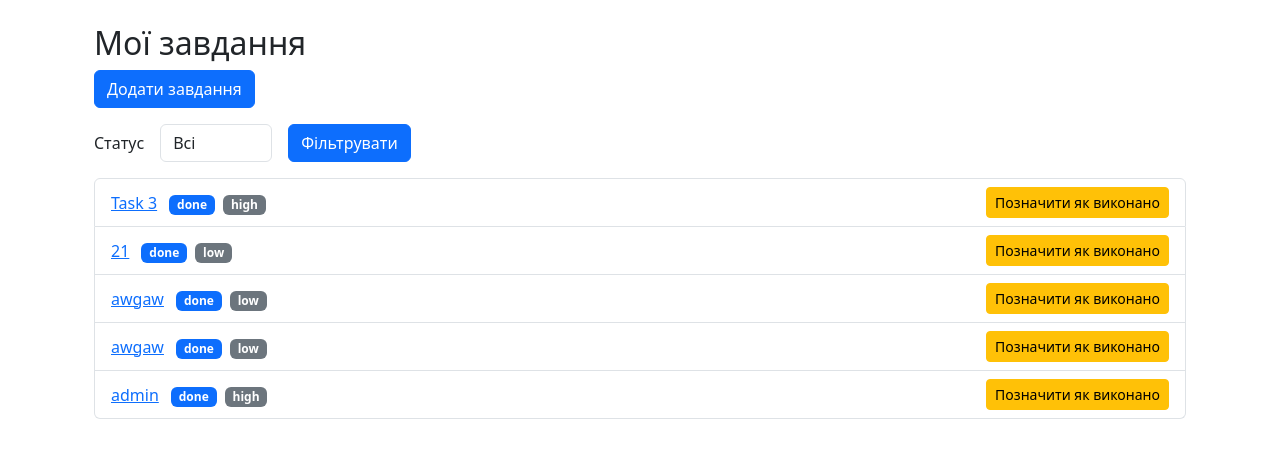
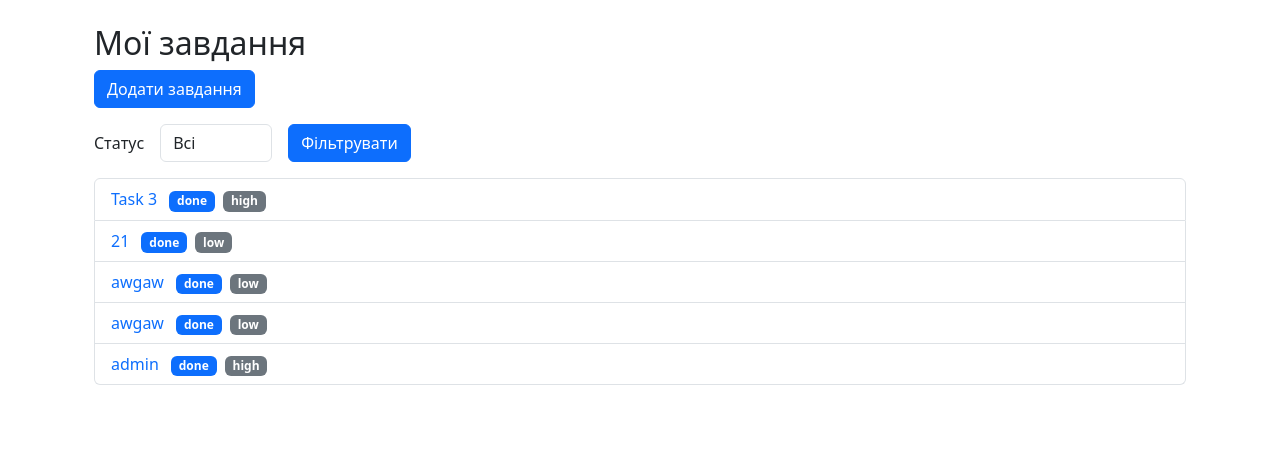
Before and after one commit to NazarKarpa/Task_Traking_Logika, a Django app: page / in a window 1280 px wide. Shown: the part 62-520 px from the top of the page. Run offline with Django 5.2, Linux system fonts and the light colour scheme; a user stored in the database is signed in; data comes from the database, SQL or seed files in the repository; both versions use the stored data as it was after the commit.

```diff
--- a/tasks/forms.py
+++ b/tasks/forms.py
@@ -9,6 +9,10 @@ class CommentForm(forms.ModelForm):
             'media': forms.FileInput()
         }
 
+    def __init__(self, *args, **kwargs):
+        super(CommentForm, self).__init__(*args, **kwargs)
+        for field in self.fields:
+            self.fields[field].widget.attrs.update({'class': 'form-control'})
 
 class TaskForm(forms.ModelForm):
 
--- a/templates/base.html
+++ b/templates/base.html
@@ -4,6 +4,7 @@
     <meta charset="UTF-8">
     <title>{% block title %} Сайт {% endblock %}</title>
     <link href="https://cdn.jsdelivr.net/npm/bootstrap@5.3.6/dist/css/bootstrap.min.css" rel="stylesheet" integrity="sha384-4Q6Gf2aSP4eDXB8Miphtr37CMZZQ5oXLH2yaXMJ2w8e2ZtHTl7GptT4jmndRuHDT" crossorigin="anonymous">
+    <link rel="stylesheet" href="https://cdn.jsdelivr.net/npm/bootstrap-icons@1.13.1/font/bootstrap-icons.min.css">
     {% load static %}
 		<link rel="stylesheet" href="{% static 'css/style.css' %}">
 </head>
--- a/templates/tasks/task_detail.html
+++ b/templates/tasks/task_detail.html
@@ -8,8 +8,8 @@
 
 
 
-    <p>Статус: <span class="badge badge-primary">{{ task.status }}</span></p>
-    <p>Пріоритет: <span class="badge badge-secondary">{{ task.priority }}</span></p>
+    <p>Статус: <span class="badge text-bg-primary">{{ task.status }}</span></p>
+    <p>Пріоритет: <span class="badge text-bg-secondary">{{ task.priority }}</span></p>
 
     <a href="{% url 'tasks:task-update' task.id %}" class="btn btn-warning">Редагувати</a>
     <a href="{% url 'tasks:task-delete' task.id %}" class="btn btn-danger">Видалити</a>
--- a/templates/tasks/task_list.html
+++ b/templates/tasks/task_list.html
@@ -20,14 +20,17 @@
         {% for task in tasks %}
             <li class="list-group-item d-flex justify-content-between align-items-center">
                 <div>
-                    <a href="{% url 'tasks:task-detail' task.pk %}" class="me-2">{{ task.title }}</a>
+                    <a href="{% url 'tasks:task-detail' task.pk %}" class="me-2 text-decoration-none stretched-link">{{ task.title }}</a>
                     <span class="badge bg-primary me-1">{{ task.status }}</span>
                     <span class="badge bg-secondary">{{ task.priority }}</span>
                 </div>
-                <form action="{% url 'tasks:task-complete' task.pk %}" method="post">
-                    {% csrf_token %}
-                    <button type="submit" class="btn btn-warning btn-sm">Позначити як виконано</button>
-                </form>
+                {% if task.status != 'done' %}
+                    <form action="{% url 'tasks:task-complete' task.pk %}" method="post">
+                        {% csrf_token %}
+
+                        <button type="submit" class="btn btn-success btn-sm"><i class="bi bi-check"></i></button>
+                    </form>
+                {% endif %}
             </li>
         {% empty %}
             <li class="list-group-item">Завдання не знайдено.</li>
```
Also changed, not shown: db.sqlite3.
